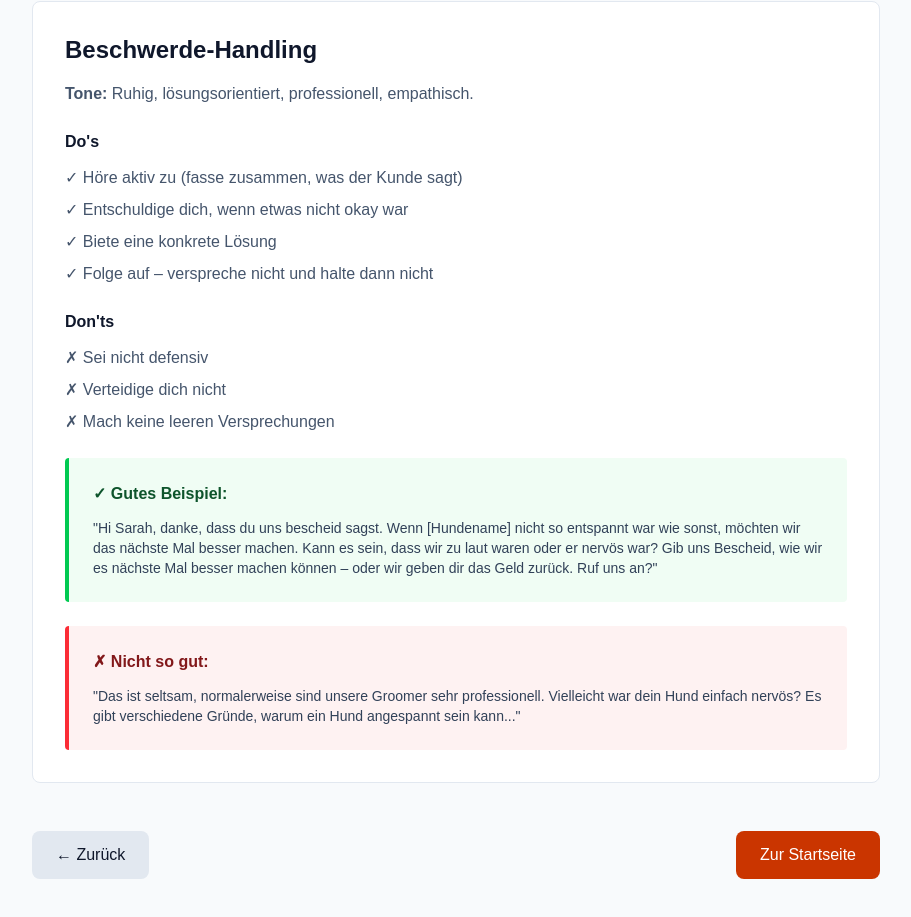
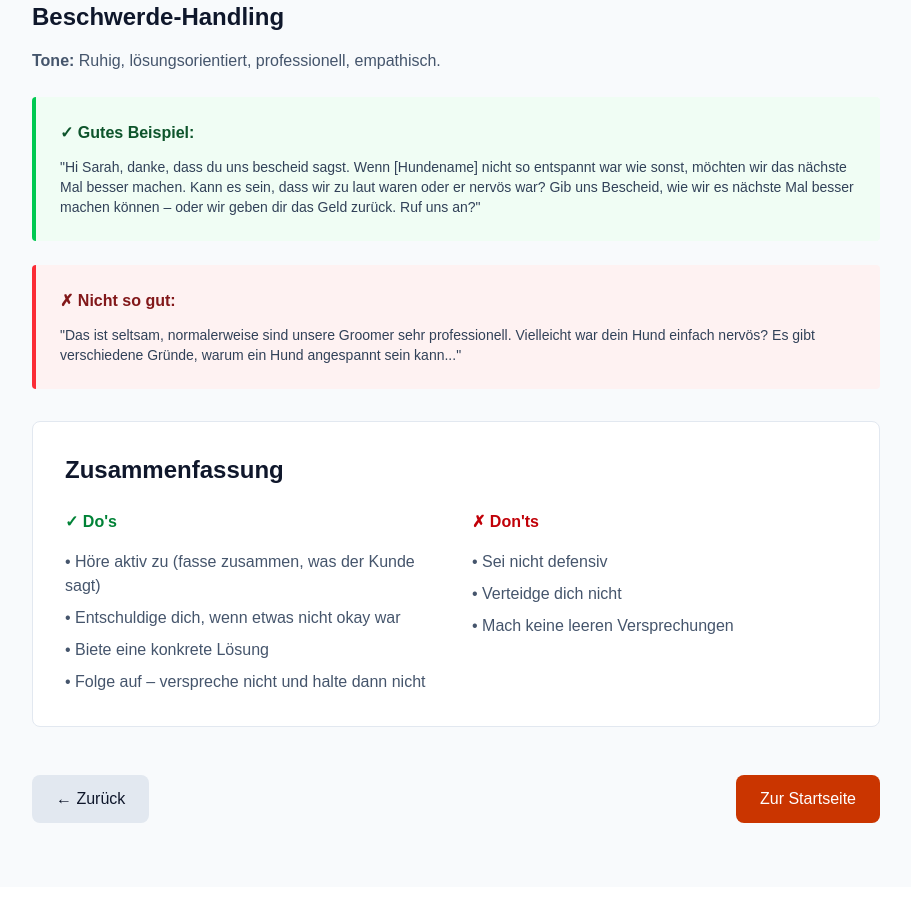
Before and after one commit to HPK-maker-tech/Brand-Voice-Guide, a Next.js app: page /retention in a window 1280 px wide. Shown: the part 1752-2669 px from the top of the page, without its empty margins (184-1095 px from the left). After the commit the page ends 2639 px from the top, so only its background shows below. Built offline with nearby package versions, Linux system fonts and the light colour scheme.

Commit message:
Retention: format Beschwerde-Handling with examples first, then 2-column grid summary

```diff
--- a/app/retention/page.tsx
+++ b/app/retention/page.tsx
@@ -95,25 +95,11 @@ Sag uns Bescheid!`}
             </div>
           </div>
 
-          <div className="bg-white p-8 rounded-lg border border-slate-200">
+          <div>
             <h2 className="text-2xl font-bold text-slate-900 mb-4">Beschwerde-Handling</h2>
             <p className="text-slate-600 mb-6"><strong>Tone:</strong> Ruhig, lösungsorientiert, professionell, empathisch.</p>
 
-            <h3 className="font-bold text-slate-900 mb-3">Do's</h3>
-            <ul className="space-y-2 text-slate-600 mb-6">
-              <li>✓ Höre aktiv zu (fasse zusammen, was der Kunde sagt)</li>
-              <li>✓ Entschuldige dich, wenn etwas nicht okay war</li>
-              <li>✓ Biete eine konkrete Lösung</li>
-              <li>✓ Folge auf – verspreche nicht und halte dann nicht</li>
-            </ul>
-
-            <h3 className="font-bold text-slate-900 mb-3">Don'ts</h3>
-            <ul className="space-y-2 text-slate-600 mb-6">
-              <li>✗ Sei nicht defensiv</li>
-              <li>✗ Verteidige dich nicht</li>
-              <li>✗ Mach keine leeren Versprechungen</li>
-            </ul>
-
+            {/* Good Example */}
             <div className="bg-green-50 border-l-4 border-green-500 p-6 rounded mb-6">
               <p className="font-bold text-green-900 mb-3">✓ Gutes Beispiel:</p>
               <p className="text-slate-700 text-sm">
@@ -121,11 +107,36 @@ Sag uns Bescheid!`}
               </p>
             </div>
 
-            <div className="bg-red-50 border-l-4 border-red-500 p-6 rounded">
+            {/* Bad Example */}
+            <div className="bg-red-50 border-l-4 border-red-500 p-6 rounded mb-8">
               <p className="font-bold text-red-900 mb-3">✗ Nicht so gut:</p>
               <p className="text-slate-700 text-sm">
                 "Das ist seltsam, normalerweise sind unsere Groomer sehr professionell. Vielleicht war dein Hund einfach nervös? Es gibt verschiedene Gründe, warum ein Hund angespannt sein kann..."
               </p>
+            </div>
+
+            <div className="bg-white p-8 rounded-lg border border-slate-200">
+              <h3 className="text-2xl font-bold text-slate-900 mb-6">Zusammenfassung</h3>
+              <div className="grid grid-cols-2 gap-8">
+                <div>
+                  <h4 className="font-bold text-green-700 mb-4">✓ Do's</h4>
+                  <ul className="space-y-2 text-slate-600">
+                    <li>• Höre aktiv zu (fasse zusammen, was der Kunde sagt)</li>
+                    <li>• Entschuldige dich, wenn etwas nicht okay war</li>
+                    <li>• Biete eine konkrete Lösung</li>
+                    <li>• Folge auf – verspreche nicht und halte dann nicht</li>
+                  </ul>
+                </div>
+
+                <div>
+                  <h4 className="font-bold text-red-700 mb-4">✗ Don'ts</h4>
+                  <ul className="space-y-2 text-slate-600">
+                    <li>• Sei nicht defensiv</li>
+                    <li>• Verteidge dich nicht</li>
+                    <li>• Mach keine leeren Versprechungen</li>
+                  </ul>
+                </div>
+              </div>
             </div>
           </div>
         </section>
```
